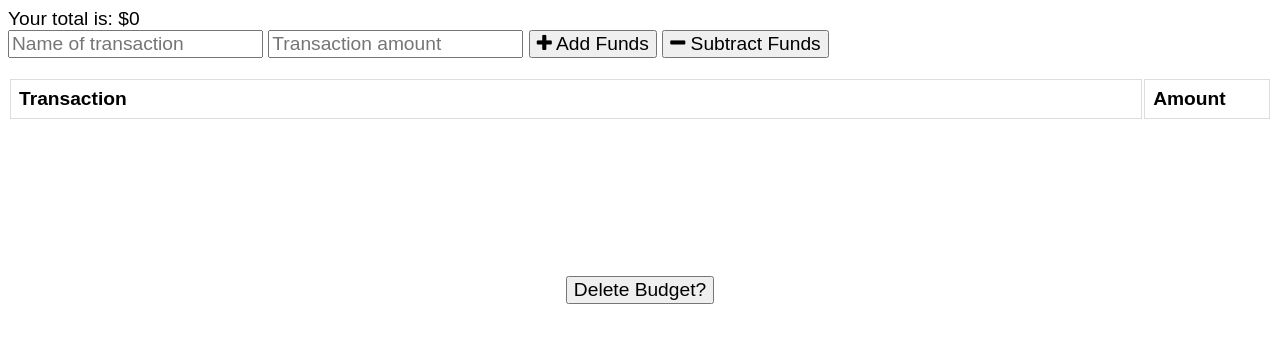
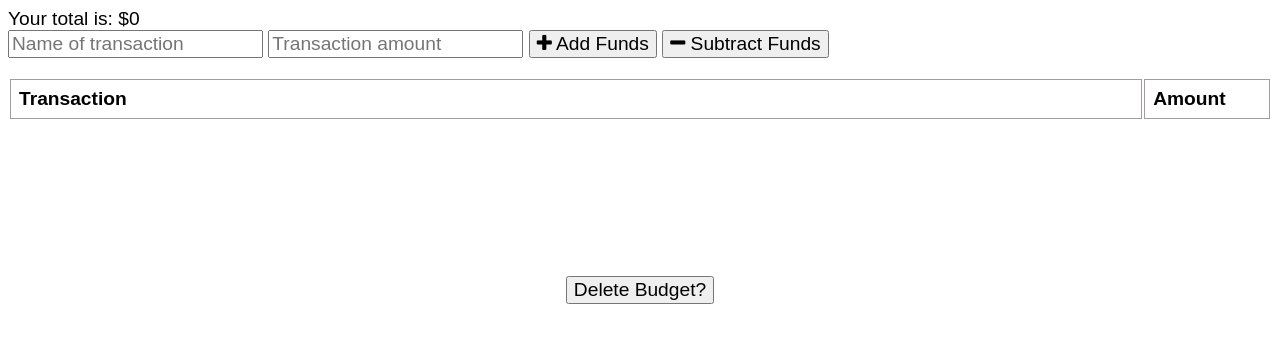
Before and after one commit to NumiBlue/budget-tracker, a website: page public/index.html in a window 1280 px wide. Drawn offline with nearby package versions, Linux system fonts and the light colour scheme; no server answers.

Commit message:
README.md

```diff
--- a/public/css/styles.css
+++ b/public/css/styles.css
@@ -13,7 +13,7 @@ body {
   }
   td,
   th {
-   border: 1px solid #dddddd;
+   border: 1px solid #a29d9d;
    text-align: left;
    padding: 8px;
    width: 90%;
```
Also changed, not shown: README.md.
